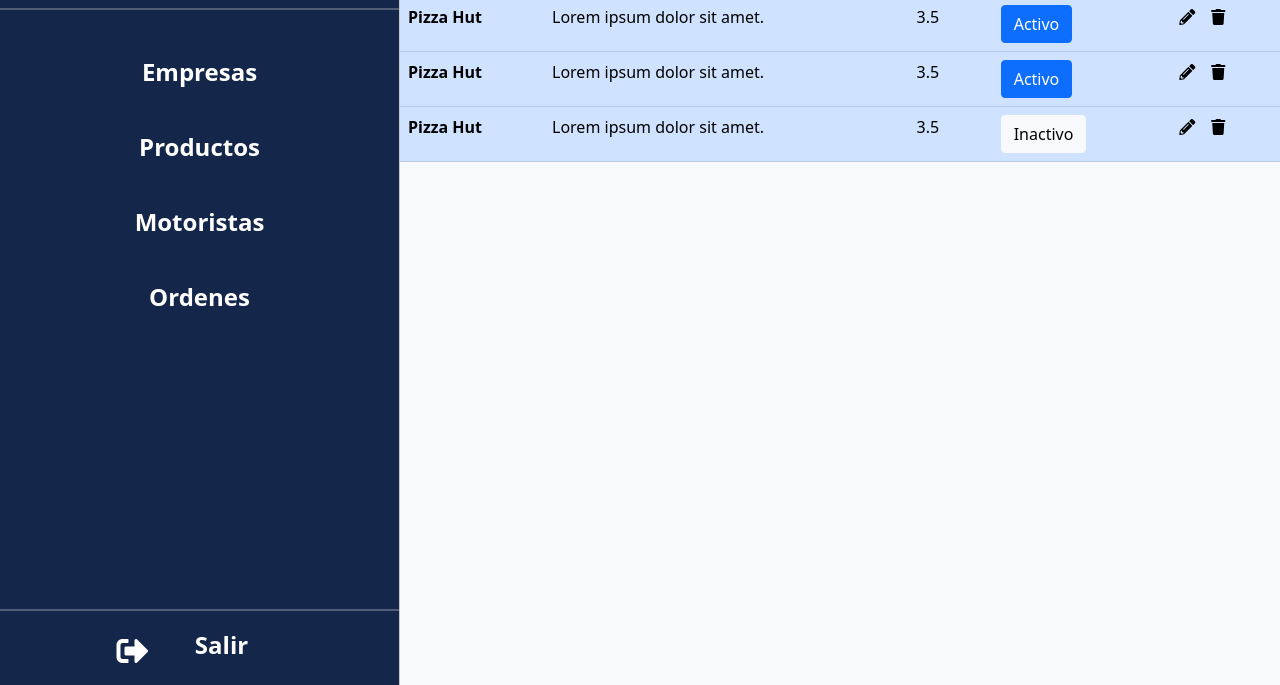
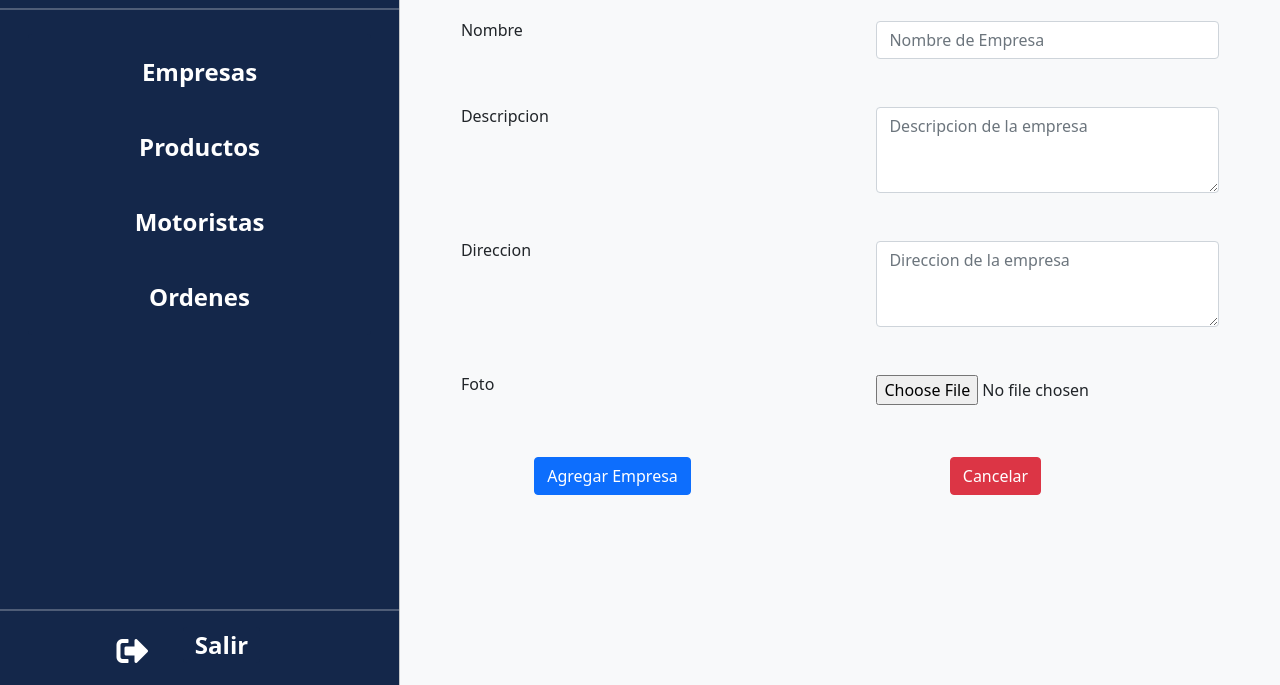
Before and after one commit to ErickMolina2003/Ez-Food-Admin-FE, a plain HTML site: page index.html in a window 1280 px wide. Shown: the part 115-800 px from the top of the page. Drawn offline with nearby package versions, Linux system fonts and the light colour scheme.

Commit message:
agregar empresas completed

```diff
--- a/css/main.css
+++ b/css/main.css
@@ -52,4 +52,5 @@ body {
 
 .container-main {
     margin-left: 400px;
+    height: 100%;
 }
--- a/index.html
+++ b/index.html
@@ -131,7 +131,8 @@
     <div class="container-main">
 
         <!-- NavBar -->
-        <div class="navBar position-sticky pb-3">
+
+        <!-- <div class="navBar position-sticky pb-3">
             <div class="container px-0">
                 <nav class="navbar navbar-light bg-light justify-content-between">
                     <div class="col-6 pl-6" style="margin-left: 20px;">
@@ -151,12 +152,12 @@
                     </div>
                 </nav>
             </div>
-        </div>
+        </div> -->
 
 
         <!-- Empresas -->
 
-        <div class="empresas">
+        <!-- <div class="empresas">
             <table class="table table-primary empresas-tabla">
                 <thead>
                     <tr>
@@ -191,6 +192,64 @@
                     </tr>
                 </tbody>
             </table>
+        </div> -->
+
+        <!-- AGREGAR EMPRESA -->
+
+        <div class="agregar-empresa" style="height: 100%; padding-top: 10%;">
+            <div class="container">
+                <div class="row justify-content-evenly my-5">
+                    <div class="col-5">
+                        <h6>Nombre</h6>
+                    </div>
+                    <div class="col-5">
+                        <input class="form-control mr-sm-2" type="text" placeholder="Nombre de Empresa"
+                            aria-label="Nombre de Empresa">
+                    </div>
+                </div>
+
+                <div class="row justify-content-evenly my-5">
+                    <div class="col-5">
+                        <h6>Descripcion</h6>
+                    </div>
+                    <div class="col-5">
+                        <textarea class="form-control" id="exampleFormControlTextarea1" placeholder="Descripcion de la empresa" rows="3"></textarea>
+                    </div>
+                </div>
+
+                <div class="row justify-content-evenly my-5">
+                    <div class="col-5">
+                        <h6>Direccion</h6>
+                    </div>
+                    <div class="col-5">
+                        <textarea class="form-control" id="exampleFormControlTextarea1" placeholder="Direccion de la empresa" rows="3"></textarea>
+                    </div>
+                </div>
+
+                <div class="row justify-content-evenly my-5">
+                    <div class="col-5">
+                        <h6>Foto</h6>
+                    </div>
+                    <div class="col-5">
+                        <div class="form-group">
+                            <input type="file" class="form-control-file" id="exampleFormControlFile1">
+                        </div>
+                    </div>
+                </div>
+
+                <div class="row justify-content-center my-5">
+                    <div class="col-12">
+                        <div class="row justify-content-evenly py-1">
+                            <div class="col-4">
+                                <button type="button" class="btn btn-primary">Agregar Empresa</button>
+                            </div>
+                            <div class="col-3">
+                                <button type="button" class="btn btn-danger">Cancelar</button>
+                            </div>
+                        </div>
+                    </div>
+                </div>
+            </div>
         </div>
 
 
```
